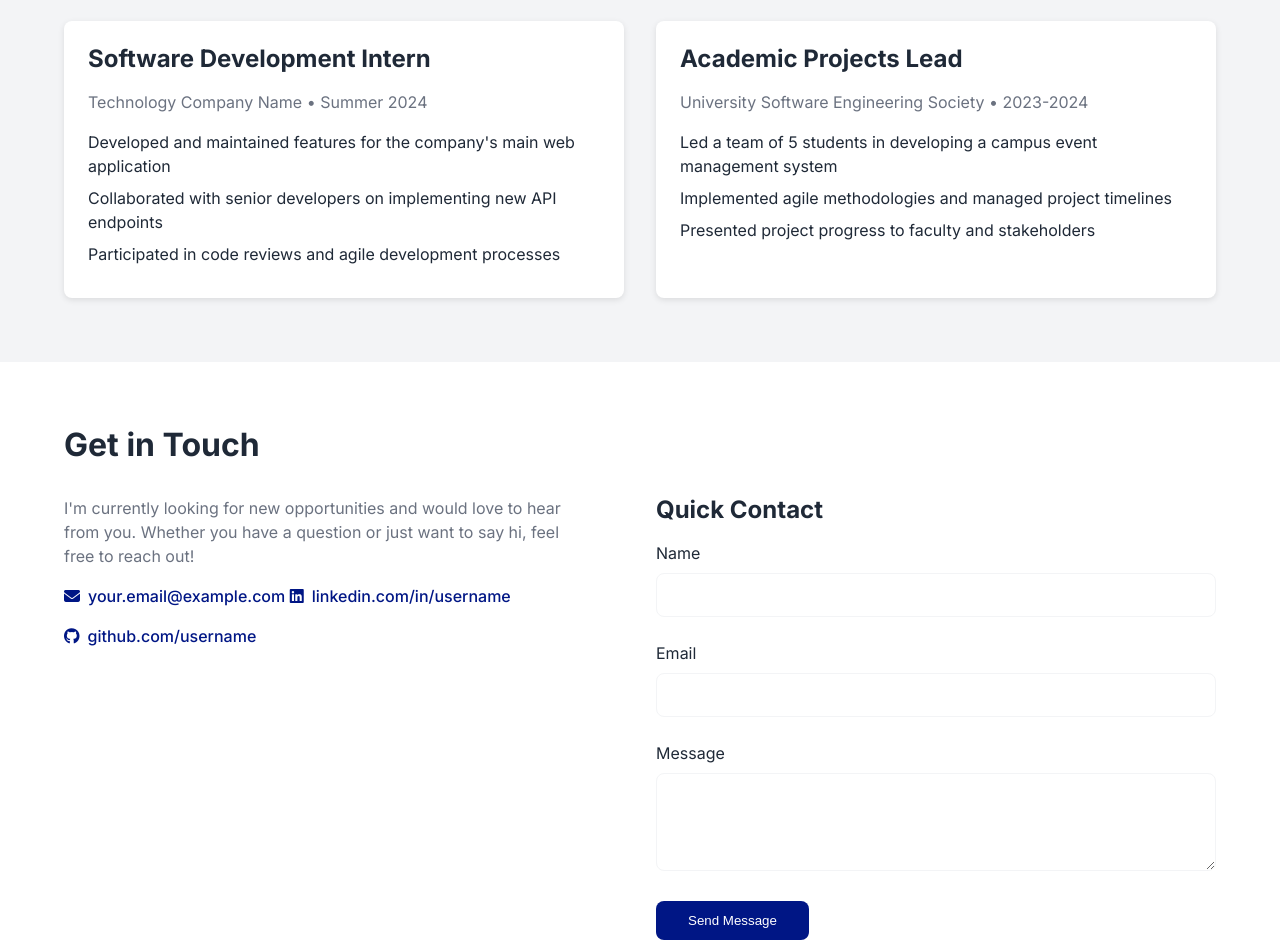
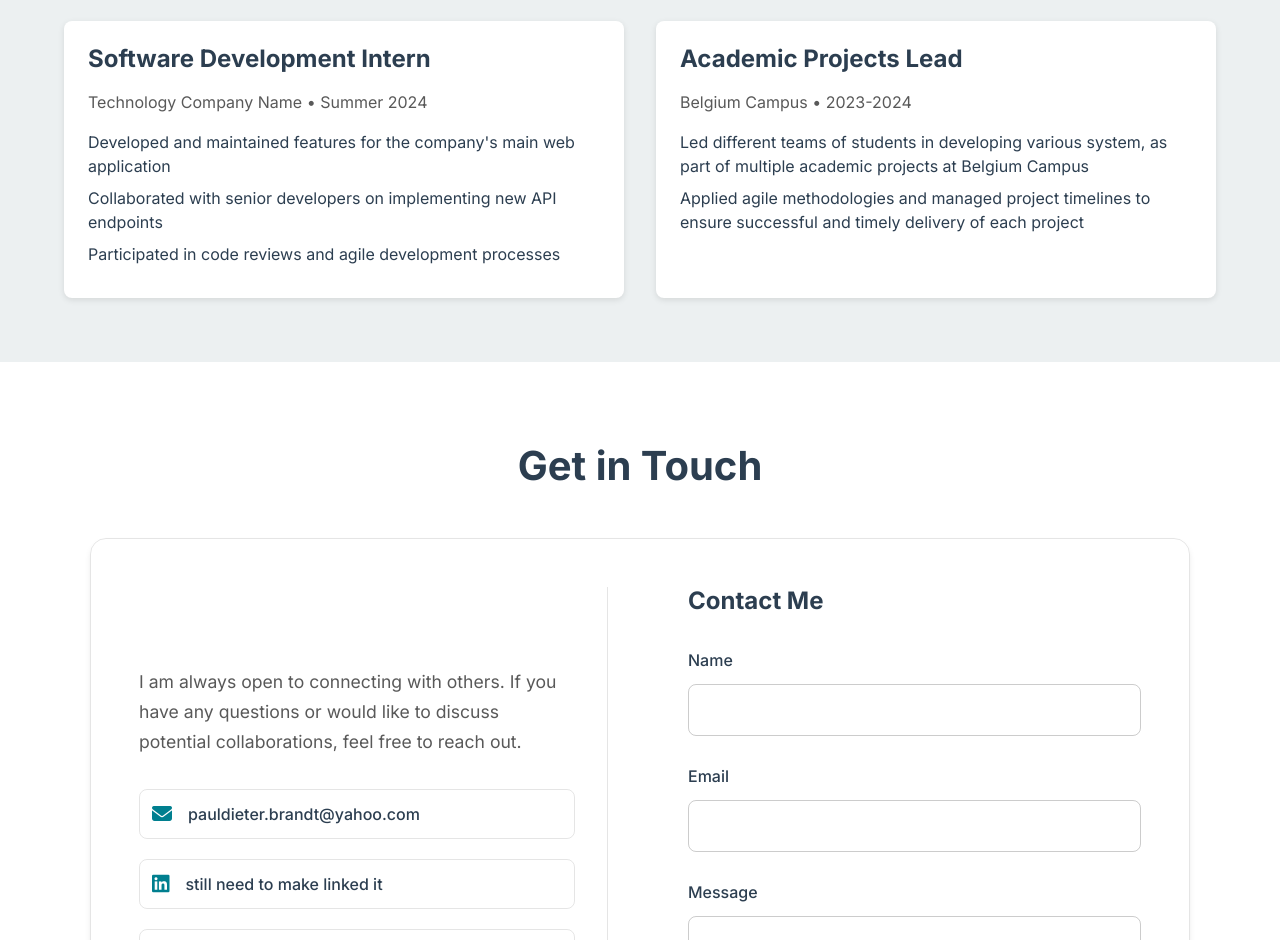
Before and after one commit to Paul-Dieter/PersonalWebsite, a plain HTML site: page index.html in a window 1280 px wide. Shown: the part 1860-2800 px from the top of the page. Drawn offline with Linux system fonts and the light colour scheme.

Commit message:
many changes

```diff
--- a/index.html
+++ b/index.html
@@ -1,5 +1,6 @@
 <!DOCTYPE html>
 <html lang="en">
+
 <head>
     <meta charset="UTF-8">
     <meta name="viewport" content="width=device-width, initial-scale=1.0">
@@ -10,12 +11,13 @@
     <!-- Font Awesome for icons -->
     <link rel="stylesheet" href="https://cdnjs.cloudflare.com/ajax/libs/font-awesome/6.4.0/css/all.min.css">
 </head>
+
 <body>
     <!-- Header/Navigation -->
     <header class="header">
         <nav class="nav-container">
             <div class="nav-content">
-                <h1 class="logo">Your Name</h1>
+                <h1 class="logo">Paul-Dieter Brandt</h1>
                 <button class="mobile-menu-btn" id="menuBtn">
                     <i class="fas fa-bars"></i>
                 </button>
@@ -35,7 +37,8 @@
         <div class="container">
             <div class="hero-content">
                 <h1>Software Engineering Graduate</h1>
-                <p>Passionate about creating efficient, scalable solutions and turning complex problems into elegant code.</p>
+                <p>Passionate about creating efficient, scalable solutions and turning complex problems into usable
+                    code.</p>
                 <div class="hero-buttons">
                     <a href="#contact" class="btn btn-primary">Get in Touch</a>
                     <a href="#projects" class="btn btn-secondary">View Projects</a>
@@ -50,8 +53,10 @@
             <h2>About Me</h2>
             <div class="about-grid">
                 <div class="about-text">
-                    <p>Recent software engineering graduate with a Bachelor's degree in Computing, specializing in full-stack development. Throughout my academic journey, I've developed a strong foundation in software engineering principles and modern development practices.</p>
-                    <p>I'm particularly interested in web technologies and cloud computing, with hands-on experience in developing scalable applications using modern frameworks and tools.</p>
+                    <p>Recent software engineering graduate with a Bachelor's in Computing, specializing in full-stack
+                        development. Skilled in modern object-oriented languages like C#, web technologies, and SQL
+                        databases, with hands-on experience in designing, managing, and optimizing scalable
+                        applications.</p>
                     <a href="path/to/resume.pdf" class="resume-link">
                         <i class="fas fa-external-link-alt"></i>
                         Download Resume
@@ -118,7 +123,8 @@
             <div class="projects-grid">
                 <div class="project-card">
                     <h3>Task Management Application</h3>
-                    <p>A full-stack application built with React and Node.js that helps teams manage tasks and track productivity. Features include real-time updates, task assignment, and progress tracking.</p>
+                    <p>A full-stack application built with React and Node.js that helps teams manage tasks and track
+                        productivity. Features include real-time updates, task assignment, and progress tracking.</p>
                     <p class="tech-stack">Technologies: React, Node.js, MongoDB, Socket.io</p>
                     <div class="project-links">
                         <a href="https://github.com/username/project1" class="project-link">
@@ -131,7 +137,8 @@
                 </div>
                 <div class="project-card">
                     <h3>Predictive Analytics Dashboard</h3>
-                    <p>A machine learning-powered dashboard that provides predictive analytics for business metrics. Built with Python and React, featuring interactive visualizations and automated reporting.</p>
+                    <p>A machine learning-powered dashboard that provides predictive analytics for business metrics.
+                        Built with Python and React, featuring interactive visualizations and automated reporting.</p>
                     <p class="tech-stack">Technologies: Python, Scikit-learn, React, D3.js</p>
                     <div class="project-links">
                         <a href="https://github.com/username/project2" class="project-link">
@@ -147,6 +154,8 @@
     </section>
 
     <!-- Experience Section -->
+
+
     <section id="experience" class="experience">
         <div class="container">
             <h2>Experience</h2>
@@ -162,16 +171,18 @@
                 </div>
                 <div class="experience-card">
                     <h3>Academic Projects Lead</h3>
-                    <p class="company">University Software Engineering Society • 2023-2024</p>
+                    <p class="company">Belgium Campus • 2023-2024</p>
                     <ul>
-                        <li>Led a team of 5 students in developing a campus event management system</li>
-                        <li>Implemented agile methodologies and managed project timelines</li>
-                        <li>Presented project progress to faculty and stakeholders</li>
+                        <li>Led different teams of students in developing various system, as part of multiple academic projects at Belgium Campus</li>
+                        <li>Applied agile methodologies and managed project timelines to ensure successful and timely delivery of each project</li>
                     </ul>
                 </div>
             </div>
         </div>
     </section>
+
+
+
 
     <!-- Contact Section -->
     <section id="contact" class="contact">
@@ -179,24 +190,25 @@
             <h2>Get in Touch</h2>
             <div class="contact-grid">
                 <div class="contact-info">
-                    <p>I'm currently looking for new opportunities and would love to hear from you. Whether you have a question or just want to say hi, feel free to reach out!</p>
+                    <p>I am always open to connecting with others. If you have any questions or would like to discuss
+                        potential collaborations, feel free to reach out.</p>
                     <div class="social-links">
                         <a href="mailto:your.email@example.com">
                             <i class="fas fa-envelope"></i>
-                            your.email@example.com
+                            pauldieter.brandt@yahoo.com
                         </a>
                         <a href="https://linkedin.com/in/username">
                             <i class="fab fa-linkedin"></i>
-                            linkedin.com/in/username
+                            still need to make linked it
                         </a>
                         <a href="https://github.com/username">
                             <i class="fab fa-github"></i>
-                            github.com/username
+                            github.com/Paul-Dieter
                         </a>
                     </div>
                 </div>
                 <div class="contact-form">
-                    <h3>Quick Contact</h3>
+                    <h3>Contact Me</h3>
                     <form id="contactForm">
                         <div class="form-group">
                             <label for="name">Name</label>
@@ -220,11 +232,12 @@
     <!-- Footer -->
     <footer class="footer">
         <div class="container">
-            <p>Built with ❤️ using HTML, CSS, and JavaScript</p>
-            <p>&copy; <span id="currentYear"></span> Your Name. All rights reserved.</p>
+            <p>Built using HTML, CSS, and JavaScript</p>
+            <p>&copy; <span id="currentYear"></span> Paul-Dieter Brandt. All rights reserved.</p>
         </div>
     </footer>
 
     <script src="script.js"></script>
 </body>
+
 </html>
--- a/script.js
+++ b/script.js
@@ -15,3 +15,29 @@ navItems.forEach(item => {
         mobileMenuBtn.classList.remove('active'); // Optionally remove 'active' from the burger icon
     });
 });
+
+document.addEventListener('DOMContentLoaded', function() {
+    const sections = document.querySelectorAll('section');
+
+    const observerOptions = {
+        root: null,
+        rootMargin: '0px',
+        threshold: 0.1
+    };
+
+    const observer = new IntersectionObserver((entries, observer) => {
+        entries.forEach(entry => {
+            if (entry.isIntersecting) {
+                entry.target.classList.add('is-visible');
+                observer.unobserve(entry.target);
+            }
+        });
+    }, observerOptions);
+
+    sections.forEach(section => {
+        section.classList.add('fade-in-section');
+        observer.observe(section);
+    });
+});
+
+//draggable carousel effect
--- a/styles.css
+++ b/styles.css
@@ -1,10 +1,10 @@
 /* Base Styles */
 :root {
-    --primary-color: #001685;
-    --primary-dark: #2563eb;
-    --text-dark: #1f2937;
-    --text-light: #6b7280;
-    --bg-light: #f3f4f6;
+    --primary-color: #007f8f;
+    --primary-dark: #003f77;
+    --text-dark: #2c3e50;
+    --text-light: #595959;
+    --bg-light: #ecf0f1;
     --white: #ffffff;
     --max-width: 1200px;
     --header-height: 70px;
@@ -87,6 +87,7 @@ p {
 
 .logo {
     font-size: 1.25rem;
+    margin: 0;
 }
 
 .nav-links {
@@ -139,9 +140,26 @@ p {
 /* Hero Section */
 .hero {
     padding: calc(var(--header-height) + 4rem) 0 4rem;
-    background: linear-gradient(to right, #eff6ff, #eef2ff);
     text-align: center;
+    color: #fff; /* White text for contrast */
+    background: linear-gradient(270deg, #2C3E50, #34495E, #5D6D7E, #1C2833, #3E4A59, #4B6270);
+    background-size: 400% 400%;
+    animation: sunriseSunset 20s ease-in-out infinite alternate;
 }
+
+.hero p {
+    color: #fff;
+}
+
+@keyframes sunriseSunset {
+    0% {
+        background-position: 0% 50%;  /* Sunrise */
+    }
+    100% {
+        background-position: 100% 50%; /* Sunset */
+    }
+}
+
 
 .hero-content {
     max-width: 800px;
@@ -189,9 +207,6 @@ section {
     padding: 4rem 0;
 }
 
-section:nth-child(even) {
-    background: var(--bg-light);
-}
 
 /* About Section */
 .about {
@@ -213,6 +228,7 @@ section:nth-child(even) {
 }
 
 .about-text {
+    margin-top: 2rem;
     font-size: 1.1rem;
     line-height: 1.6;
     color: var(--text-color);
@@ -244,12 +260,12 @@ section:nth-child(even) {
 
 .resume-link {
     display: inline-flex;
-    align-items: center;
     gap: 0.5rem;
     color: var(--primary-color);
     text-decoration: none;
     font-weight: 500;
-    margin-top: 1rem;
+    margin-top: 2rem;
+    justify-content: center;
 }
 
 .resume-link i {
@@ -272,10 +288,15 @@ section:nth-child(even) {
 }
 
 /* Skills Section */
+.skills{
+    background-color: var(--bg-light);
+}
+
 .skills-grid {
     display: grid;
     grid-template-columns: repeat(auto-fit, minmax(300px, 1fr));
     gap: 2rem;
+
 }
 
 .skill-card {
@@ -298,6 +319,8 @@ section:nth-child(even) {
 }
 
 /* Projects Section */
+
+
 .projects-grid {
     display: grid;
     grid-template-columns: repeat(auto-fit, minmax(350px, 1fr));
@@ -329,6 +352,10 @@ section:nth-child(even) {
 }
 
 /* Experience Section */
+.experience{
+     background-color: var(--bg-light);
+}
+
 .experience-cards {
     display: grid;
     grid-template-columns: 1fr 1fr;
@@ -351,59 +378,200 @@ section:nth-child(even) {
     margin-bottom: 0.5rem;
 }
 
-/* Contact Section */
+/*carousel effect*/
+
+
+/* Contact Section Enhancement */
+.contact {
+    padding: 5rem 0;
+    position: relative;
+}
+
+.contact .container {
+    max-width: var(--max-width);
+    margin: 0 auto;
+}
+
+.contact h2 {
+    text-align: center;
+    margin-bottom: 3rem;
+    font-size: 2.5rem;
+}
+
 .contact-grid {
     display: grid;
     grid-template-columns: 1fr 1fr;
-    gap: 2rem;
+    gap: 4rem;
+    align-items: start;
+    max-width: 1100px;
+    margin: 0 auto;
+    background: var(--bg-white);
+    padding: 3rem;
+    border-radius: 1rem;
+    border: 1px solid rgba(0, 0, 0, 0.1);
+    box-shadow: 0 4px 6px -1px rgba(0, 0, 0, 0.1);
 }
 
+/* Contact Left Information Side */
 .contact-info {
-    max-width: 500px;
+    padding-top: 5rem;
+    max-width: 100%;
+    padding-right: 2rem;
+    border-right: 1px solid rgba(0, 0, 0, 0.1);
+}
+
+.contact-info p {
+    font-size: 1.1rem;
+    line-height: 1.7;
+    color: var(--text-light);
+    margin-bottom: 2rem;
+}
+
+.social-links {
+    display: flex;
+    flex-direction: column;
+    gap: 1.25rem;
 }
 
 .social-links a {
-    display: inline-flex;
+    display: flex;
     align-items: center;
-    gap: 0.5rem;
-    color: var(--primary-color);
+    gap: 1rem;
+    color: var(--text-dark);
     text-decoration: none;
     font-weight: 500;
-    margin-bottom: 1rem;
+    padding: 0.75rem;
+    border-radius: 0.5rem;
+    transition: all 0.3s ease;
+    border: 1px solid rgba(0, 0, 0, 0.1);
 }
 
-.contact-form .form-group {
-    margin-bottom: 1.5rem;
+.social-links a i {
+    font-size: 1.25rem;
+    color: var(--primary-color);
 }
 
-.contact-form label {
-    display: block;
-    margin-bottom: 0.5rem;
+.social-links a:hover {
+    background: var(--primary-color);
+    color: var(--bg-white);
+    border-color: var(--primary-color);
 }
 
-.contact-form input,
-.contact-form textarea {
+.social-links a:hover i {
+    color: var(--bg-white);
+}
+
+/* Contact Right Form Side */
+.contact-form {
+    padding-left: 1rem;
+}
+
+.contact-form h3 {
+    font-size: 1.5rem;
+    margin-bottom: 2rem;
+    color: var(--text-dark);
+}
+
+.form-group {
+    margin-bottom: 1.75rem;
+    position: relative;
+}
+
+.form-group label {
+    display: block;
+    margin-bottom: 0.75rem;
+    font-weight: 500;
+    color: var(--text-dark);
+}
+
+.form-group input,
+.form-group textarea {
     width: 100%;
-    padding: 0.75rem;
-    border: 1px solid var(--bg-light);
+    padding: 1rem;
+    border: 1px solid rgba(0, 0, 0, 0.2);
     border-radius: 0.5rem;
     font-size: 1rem;
+    transition: all 0.3s ease;
+    background: var(--bg-white);
+}
+
+.form-group input:hover,
+.form-group textarea:hover {
+    border-color: rgba(0, 0, 0, 0.3);
+}
+
+.form-group input:focus,
+.form-group textarea:focus {
+    outline: none;
+    border-color: var(--primary-color);
+    box-shadow: 0 0 0 3px rgba(37, 99, 235, 0.2);
+}
+
+.form-group textarea {
+    min-height: 150px;
+    resize: vertical;
 }
 
 .contact-form button {
-    display: inline-block;
-    padding: 0.75rem 2rem;
+    display: inline-flex;
+    align-items: center;
+    justify-content: center;
+    gap: 0.5rem;
+    padding: 1rem 2.5rem;
     background: var(--primary-color);
-    color: var(--white);
+    color: var(--bg-white);
     border-radius: 0.5rem;
-    border: none;
-    font-weight: 500;
+    border: 1px solid var(--primary-color);
+    font-weight: 600;
+    font-size: 1.1rem;
     cursor: pointer;
-    transition: background 0.3s;
+    transition: all 0.3s ease;
+    width: 100%;
+    margin-top: 1rem;
 }
 
 .contact-form button:hover {
     background: var(--primary-dark);
+    border-color: var(--primary-dark);
+}
+
+/* Responsive Design */
+@media (max-width: 968px) {
+    .contact-grid {
+        grid-template-columns: 1fr;
+        gap: 3rem;
+        padding: 2rem;
+    }
+
+    .contact-info {
+        padding-right: 0;
+        border-right: none;
+        border-bottom: 1px solid rgba(0, 0, 0, 0.1);
+        padding-bottom: 2rem;
+    }
+
+    .contact-form {
+        padding-left: 0;
+    }
+}
+
+@media (max-width: 480px) {
+    .contact {
+        padding: 3rem 0;
+    }
+
+    .contact-grid {
+        padding: 1.5rem;
+    }
+
+    .contact h2 {
+        font-size: 2rem;
+        margin-bottom: 2rem;
+    }
+
+    .social-links a {
+        padding: 0.5rem;
+    }
 }
 
 /* Footer */
```
Also changed, not shown: Images/Backgrounds/GreenBlueGradient.jpg (added), Images/Backgrounds/dark.jpeg (added).
